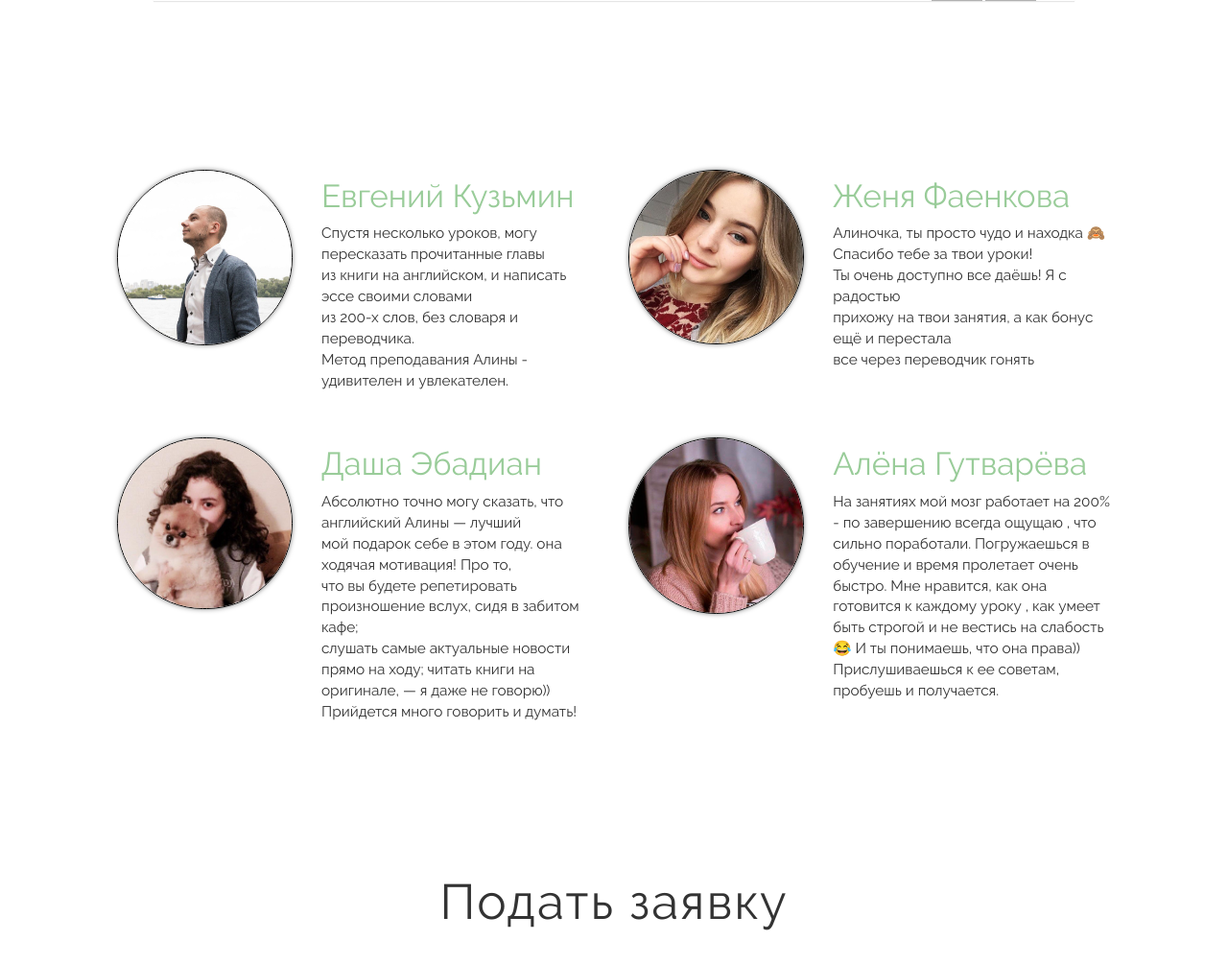
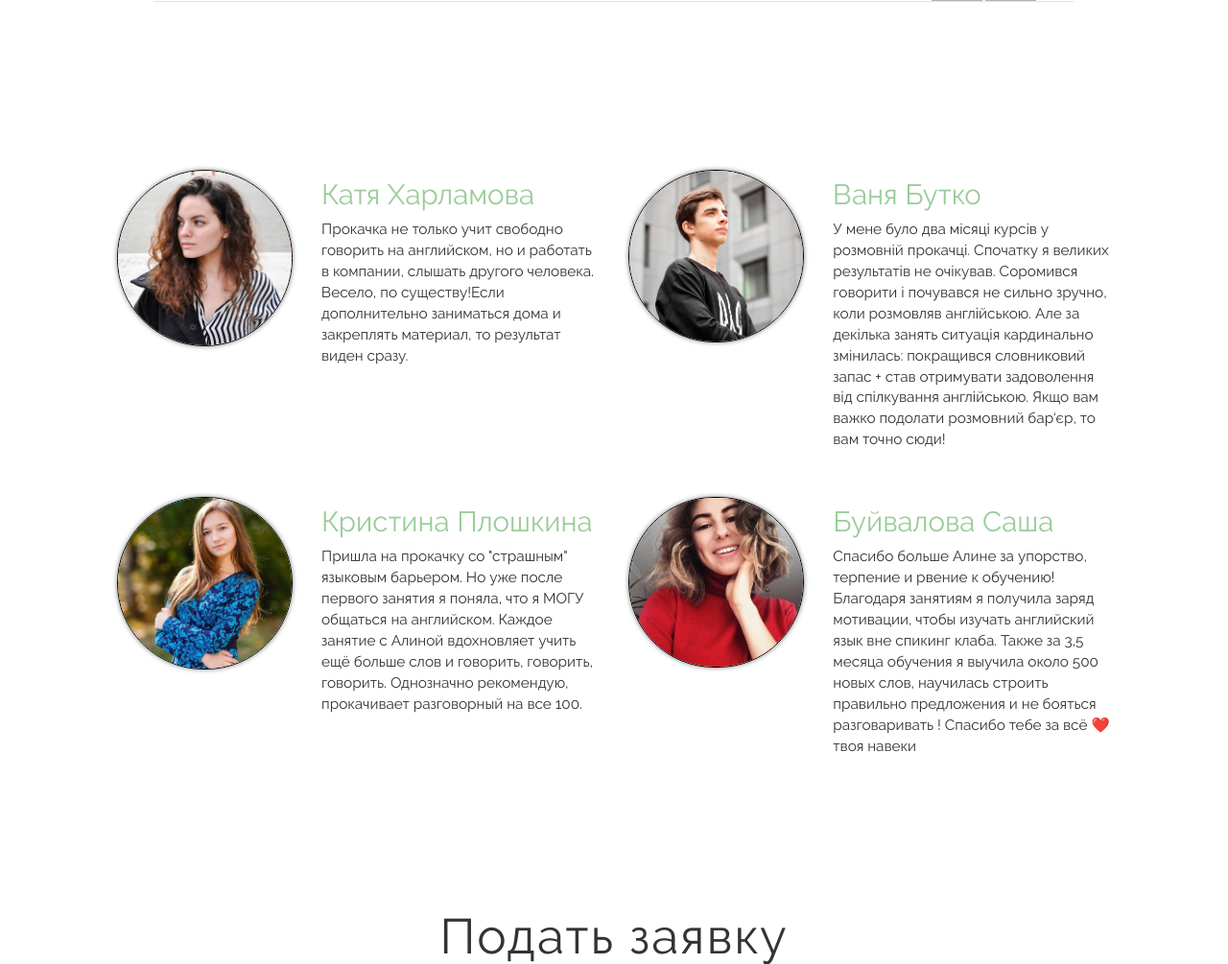
Before and after one commit to GolotaMishka/landing, a Django app: page /individual/ in a window 1280 px wide. Shown: the part 3543-4548 px from the top of the page at 96% size. Run offline with Django 3.2, Linux system fonts and the light colour scheme; some libraries are stand-ins or nearby versions.

Commit message:
change html+css

```diff
--- a/static/static_dev/css/style1.css
+++ b/static/static_dev/css/style1.css
@@ -2682,7 +2682,7 @@ section#review_section .review_row {
 }
 
 section#review_section a {
-    font-size: 2.6vw;
+    font-size: 2.3vw;
 }
 section#review_section p {
     font-size: 1.2vw;
--- a/static/static_dev/js/valideForm.js
+++ b/static/static_dev/js/valideForm.js
@@ -26,5 +26,5 @@ $(".formValidation").on("submit", function(e){
 
 var input = document.getElementById('phone');
 input.oninvalid = function(event) {
-  event.target.setCustomValidity('Введи номер телефона в формате "0999999999"');
+  event.target.setCustomValidity('Введи номер телефона в правильном формате');
 }
--- a/static/static_prod/css/style1.css
+++ b/static/static_prod/css/style1.css
@@ -2682,7 +2682,7 @@ section#review_section .review_row {
 }
 
 section#review_section a {
-    font-size: 2.6vw;
+    font-size: 2.3vw;
 }
 section#review_section p {
     font-size: 1.2vw;
--- a/static/static_prod/js/valideForm.js
+++ b/static/static_prod/js/valideForm.js
@@ -26,5 +26,5 @@ $(".formValidation").on("submit", function(e){
 
 var input = document.getElementById('phone');
 input.oninvalid = function(event) {
-  event.target.setCustomValidity('Введи номер телефона в формате "0999999999"');
+  event.target.setCustomValidity('Введи номер телефона в правильном формате');
 }
--- a/templates/landing/firstCurse.html
+++ b/templates/landing/firstCurse.html
@@ -57,7 +57,7 @@
                     </li>
 
                     <li class="">
-                        <a class="page-scroll" href="#prof">Обо мне</a>
+                        <a class="page-scroll" href="#prof">О нас</a>
                     </li>
 
                     <li class="">
@@ -377,34 +377,38 @@
     <div class="container-fluid">
       <div class="row review_row">
         <div class="col-lg-2 col-lg-offset-1 col-md-2 col-md-offset-1 text-center">
-          <a href="https://www.instagram.com/jekaman_/"><div class="image_review">
-            <img src="{% static 'img/evgeniy.JPG' %}" alt="">
+          <a href=" https://www.instagram.com/harlamik_/"><div class="image_review">
+            <img src="{% static 'img/katya.png' %}" alt="">
           </div></a>
         </div>
         <div class="col-lg-3 col-md-3 ">
           <div class="review_coment">
-            <h4><a href="https://www.instagram.com/jekaman_/">Евгений Кузьмин</a></h4>
+            <h4><a href=" https://www.instagram.com/harlamik_/">Катя Харламова</a></h4>
             <p>
-              Спустя несколько уроков, могу пересказать прочитанные главы <br>
-              из книги на английском, и написать эссе своими словами <br>
-              из 200-х слов, без словаря и переводчика. <br>
-              Метод преподавания Алины - удивителен и увлекателен.
+              Прокачка не только учит свободно говорить на английском,
+                но и работать в компании, слышать другого человека.
+                Весело, по существу!Если дополнительно заниматься дома
+                и закреплять материал, то результат виден сразу.
             </p>
           </div>
         </div>
         <div class="col-lg-2 col-md-2 text-center">
-          <a href="https://www.instagram.com/faenkova/"><div class="image_review">
-            <img src="{% static 'img/evgeniya.png' %}" alt="">
+          <a href="https://www.instagram.com/iv__bu/"><div class="image_review">
+            <img src="{% static 'img/ivan.png' %}" alt="">
           </div></a>
         </div>
         <div class="col-lg-3 col-md-3">
           <div class="review_coment">
-            <h4><a href="https://www.instagram.com/faenkova/">Женя Фаенкова</a></h4>
+            <h4><a href="https://www.instagram.com/iv__bu/">Ваня Бутко</a></h4>
             <p>
-              Алиночка, ты просто чудо и находка 🙈 Спасибо тебе за твои уроки! <br>
-               Ты очень доступно все даёшь! Я с радостью <br>
-               прихожу на твои занятия, а как бонус ещё и перестала <br>
-               все через переводчик гонять
+              У мене було два місяці курсів у розмовній прокачці.
+                Спочатку я великих результатів не очікував.
+                Соромився говорити і почувався не сильно зручно,
+                коли розмовляв англійською. Але за декілька занять
+                ситуація кардинально змінилась: покращився словниковий
+                запас + став отримувати задоволення від спілкування
+                англійською. Якщо вам важко подолати розмовний бар‘єр,
+                то вам точно сюди!
             </p>
           </div>
         </div>
@@ -412,37 +416,38 @@
 
       <div class="row review_row">
         <div class="col-lg-2 col-lg-offset-1 col-md-2 col-md-offset-1 text-center">
-          <a href="https://www.instagram.com/finik_bubka/"><div class="image_review">
-            <img src="{% static 'img/dasha.jpg' %}" alt="">
+          <a href="https://www.instagram.com/ploshkina_k/"><div class="image_review">
+            <img src="{% static 'img/kristina.jpg' %}" alt="">
           </div></a>
         </div>
         <div class="col-lg-3 col-md-3">
           <div class="review_coment">
-            <h4><a href="https://www.instagram.com/finik_bubka/">Даша Эбадиан</a></h4>
-              <p> Абсолютно точно могу сказать, что английский Алины — лучший <br>
-             мой подарок себе в этом году. она ходячая мотивация! Про то, <br>
-             что вы будете репетировать произношение вслух, сидя в забитом кафе; <br>
-             слушать самые актуальные новости прямо на ходу; читать книги на <br>
-             оригинале, — я даже не говорю)) <br>
-             Прийдется много говорить и думать!<br>
+            <h4><a href="https://www.instagram.com/ploshkina_k/">Кристина Плошкина</a></h4>
+              <p> Пришла на прокачку со "страшным" языковым барьером.
+                  Но уже после первого занятия я поняла, что я
+                  МОГУ общаться на английском. Каждое занятие
+                  с Алиной вдохновляет учить ещё больше слов и
+                  говорить, говорить, говорить. Однозначно рекомендую,
+                  прокачивает разговорный на все 100.
            </p>
           </div>
         </div>
         <div class="col-lg-2 col-md-2 text-center">
-          <a href="https://www.instagram.com/blbrrs/"><div class="image_review">
-            <img src="{% static 'img/4.png' %}" alt="">
+          <a href="https://www.instagram.com/ms.alexa/"><div class="image_review">
+            <img src="{% static 'img/sasha.jpg' %}" alt="">
           </div></a>
         </div>
         <div class="col-lg-3 col-md-3">
           <div class="review_coment">
-            <h4><a href="https://www.instagram.com/blbrrs/">Алёна Гутварёва</a></h4>
-            <p>На занятиях  мой мозг работает на 200% -
-              по завершению  всегда ощущаю , что сильно
-              поработали. Погружаешься в обучение и время
-              пролетает очень быстро. Мне нравится, как она готовится
-                к каждому уроку , как  умеет быть строгой и не вестись
-                 на слабость😂 И ты понимаешь, что она права))
-                 Прислушиваешься к ее советам, пробуешь и получается.<br>
+            <h4><a href="https://www.instagram.com/ms.alexa/">Буйвалова Саша</a></h4>
+            <p>Спасибо больше Алине за упорство, терпение и
+                рвение к обучению! Благодаря занятиям я получила
+                заряд мотивации, чтобы изучать английский язык
+                вне спикинг клаба.
+Также за 3,5 месяца обучения я выучила около 500 новых слов,
+                научилась строить правильно предложения и не
+                бояться разговаривать ! Спасибо тебе за всё ❤️
+                твоя навеки
          </p>
           </div>
         </div>
@@ -454,75 +459,81 @@
     <div class="container-fluid">
       <div class="row review_row">
         <div class="col-sm-5 col-sm-offset-1 col-xs-5 col-xs-offset-1">
-          <a href="https://www.instagram.com/jekaman_/"><div class="image_review_min">
-            <img src="{% static 'img/evgeniy.JPG' %}" alt="">
+          <a href="https://www.instagram.com/harlamik_/"><div class="image_review_min">
+            <img src="{% static 'img/katya.png' %}" alt="">
           </div></a>
         </div>
         <div class="col-sm-5  col-xs-5 ">
           <div class="review_coment_min">
-            <h4><a href="https://www.instagram.com/jekaman_/">Евгений Кузьмин</a></h4>
+            <h4><a href="https://www.instagram.com/harlamik_/">Катя Харламова</a></h4>
             <p>
-              Спустя несколько уроков, могу пересказать прочитанные главы <br>
-              из книги на английском, и написать эссе своими словами <br>
-              из 200-х слов, без словаря и переводчика. <br>
-              Метод преподавания Алины - удивителен и увлекателен.
+              Прокачка не только учит свободно говорить на
+                английском, но и работать в компании, слышать
+                другого человека. Весело, по существу!Если дополнительно
+                заниматься дома и закреплять материал, то результат
+                виден сразу.
             </p>
           </div>
         </div>
       </div>
       <div class="row review_row">
         <div class="col-sm-5 col-sm-offset-1 col-xs-5 col-xs-offset-1">
-          <a href="https://www.instagram.com/faenkova/"><div class="image_review_min">
-            <img src="{% static 'img/evgeniya.png' %}" alt="">
+          <a href="https://www.instagram.com/iv__bu/"><div class="image_review_min">
+            <img src="{% static 'img/ivan.png' %}" alt="">
           </div></a>
         </div>
         <div class="col-sm-5  col-xs-5 ">
          <div class="review_coment_min">
-            <h4><a href="https://www.instagram.com/faenkova/">Женя Фаенкова</a></h4>
+            <h4><a href="https://www.instagram.com/iv__bu/">Ваня Бутко</a></h4>
             <p>
-              Алиночка, ты просто чудо и находка 🙈 Спасибо тебе за твои уроки! <br>
-               Ты очень доступно все даёшь! Я с радостью <br>
-               прихожу на твои занятия, а как бонус ещё и перестала <br>
-               все через переводчик гонять
+              У мене було два місяці курсів у розмовній прокачці.
+                Спочатку я великих результатів не очікував.
+                Соромився говорити і почувався не сильно зручно,
+                коли розмовляв англійською. Але за декілька занять
+                ситуація кардинально змінилась: покращився словниковий
+                запас + став отримувати задоволення від спілкування
+                англійською. Якщо вам важко подолати розмовний бар‘єр,
+                то вам точно сюди!
             </p>
           </div>
         </div>
       </div>
       <div class="row review_row">
         <div class="col-sm-5 col-sm-offset-1 col-xs-5 col-xs-offset-1">
-           <a href="https://www.instagram.com/finik_bubka/"><div class="image_review_min">
-            <img src="{% static 'img/dasha.jpg' %}" alt="">
+           <a href="https://www.instagram.com/ploshkina_k/"><div class="image_review_min">
+            <img src="{% static 'img/kristina.jpg' %}" alt="">
           </div></a>
         </div>
         <div class="col-sm-5  col-xs-5 ">
           <div class="review_coment_min">
-            <h4><a href="https://www.instagram.com/finik_bubka/">Даша Эбадиан</a></h4>
-             <p> Абсолютно точно могу сказать, что английский Алины — лучший <br>
-             мой подарок себе в этом году. она ходячая мотивация! Про то, <br>
-             что вы будете репетировать произношение вслух, сидя в забитом кафе; <br>
-             слушать самые актуальные новости прямо на ходу; читать книги на <br>
-             оригинале, — я даже не говорю)) <br>
-             Прийдется много говорить и думать!<br>
+            <h4><a href="https://www.instagram.com/ploshkina_k/">Кристина Плошкина</a></h4>
+             <p> Пришла на прокачку со "страшным" языковым барьером.
+                 Но уже после первого занятия я поняла, что я МОГУ
+                 общаться на английском. Каждое занятие с Алиной
+                 вдохновляет учить ещё больше слов и говорить,
+                 говорить, говорить. Однозначно рекомендую,
+                 прокачивает разговорный на все 100.
            </p>
           </div>
         </div>
       </div>
       <div class="row review_row">
         <div class="col-sm-5 col-sm-offset-1 col-xs-5 col-xs-offset-1">
-           <a href="https://www.instagram.com/blbrrs/"><div class="image_review_min">
-            <img src="{% static 'img/4.png' %}" alt="">
+           <a href="https://www.instagram.com/ms.alexa/"><div class="image_review_min">
+            <img src="{% static 'img/sasha.jpg' %}" alt="">
           </div></a>
         </div>
         <div class="col-sm-5  col-xs-5 ">
           <div class="review_coment_min">
-             <h4><a href="https://www.instagram.com/blbrrs/">Алёна Гутварёва</a></h4>
-            <p>На занятиях  мой мозг работает на 200% -
-              по завершению  всегда ощущаю , что сильно
-              поработали. Погружаешься в обучение и время
-              пролетает очень быстро. Мне нравится, как она готовится
-                к каждому уроку , как  умеет быть строгой и не вестись
-                 на слабость😂 И ты понимаешь, что она права))
-                 Прислушиваешься к ее советам, пробуешь и получается.<br>
+             <h4><a href="https://www.instagram.com/ms.alexa/">Буйвалова Саша</a></h4>
+            <p>Спасибо больше Алине за упорство, терпение и
+                рвение к обучению! Благодаря занятиям я получила
+                заряд мотивации, чтобы изучать английский язык вне
+                спикинг клаба.
+Также за 3,5 месяца обучения я выучила около 500 новых слов,
+                научилась строить правильно предложения и не
+                бояться разговаривать ! Спасибо тебе за всё ❤️
+                твоя навеки
          </p>
           </div>
         </div>
@@ -554,7 +565,7 @@
               </p>
 
                <p class="phone">
-                <input name="{{ form.phone_number.name }}" type="tel" autocomplete="off" class="validate[required,length[10,20]] feedback-input inputValidation" placeholder="Телефон" id="phone" pattern="\d{10,12}" minlength="10" maxlength="12">
+                <input name="{{ form.phone_number.name }}" type="tel" autocomplete="off" class="validate[required,length[10,20]] feedback-input inputValidation" placeholder="Телефон" id="phone" pattern="\d{5,20}" minlength="5" maxlength="20">
               </p>
 
 
--- a/templates/landing/index.html
+++ b/templates/landing/index.html
@@ -125,7 +125,7 @@
 
           <div id="description_course_group" >
             <span>
-              Открыта регистрация на сентябрь! <br>
+              Открыта регистрация на октябрь! <br>
               Раз в неделю, но интенсивно. <br>
 
               250 новых слов за месяц, <br>
@@ -183,7 +183,7 @@
 
           <div id="description_course_group_min" >
             <span>
-              Открыта регистрация на сентябрь! <br>
+              Открыта регистрация на октябрь! <br>
               Раз в неделю, но интенсивно. <br>
 
               250 новых слов за месяц, <br>
```
Also changed, not shown: templates/landing/modal1.html (+79 -68 lines), templates/landing/modal2.html (+7 -7 lines), templates/landing/secondCurse.html (+7 -7 lines), db.sqlite3, static/static_dev/img/ivan.jpg (added), static/static_dev/img/ivan.png (added), static/static_dev/img/katya.jpg (added), static/static_dev/img/katya.png (added), static/static_dev/img/kristina.jpg (added), static/static_dev/img/sasha.jpg (added).
